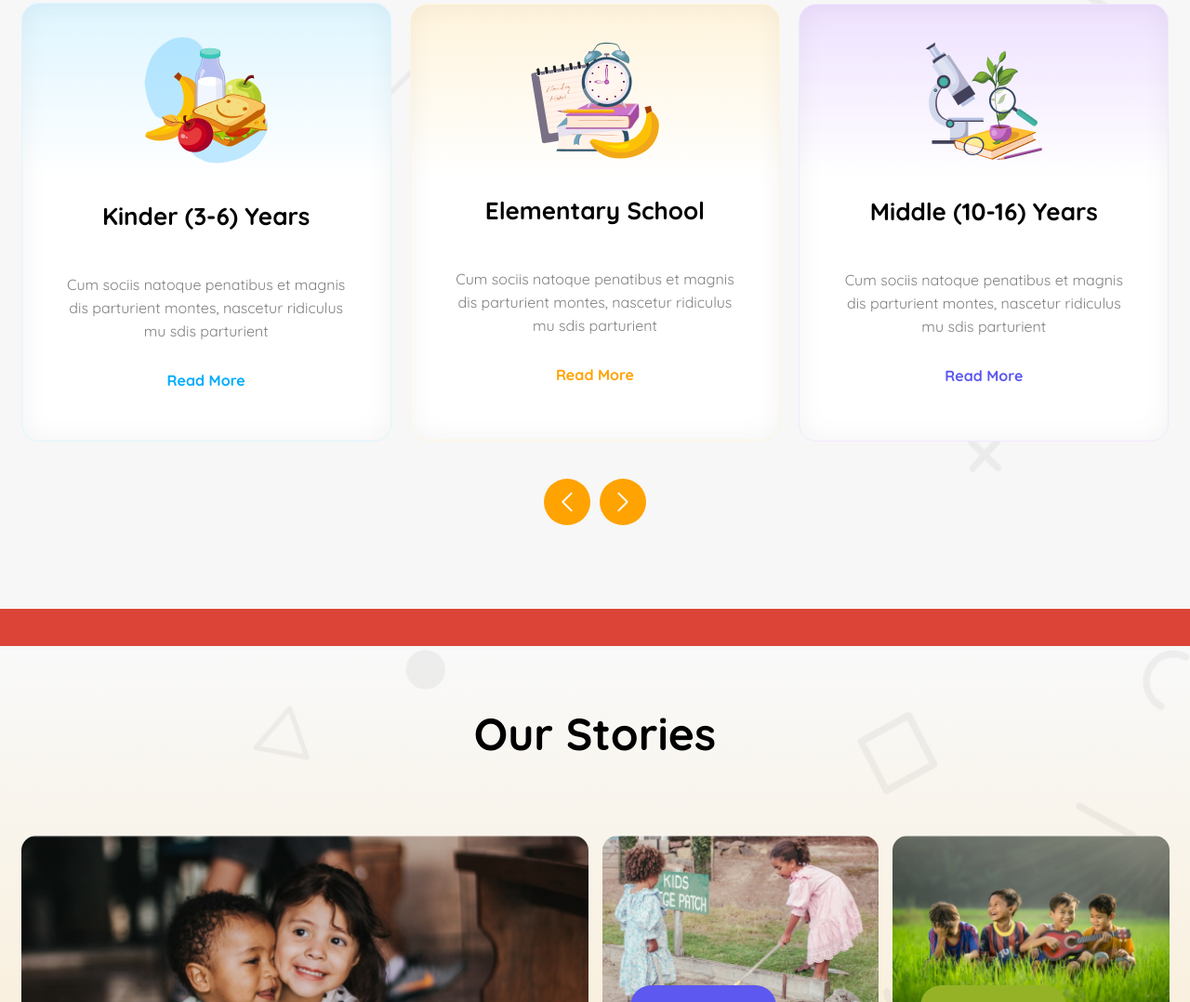
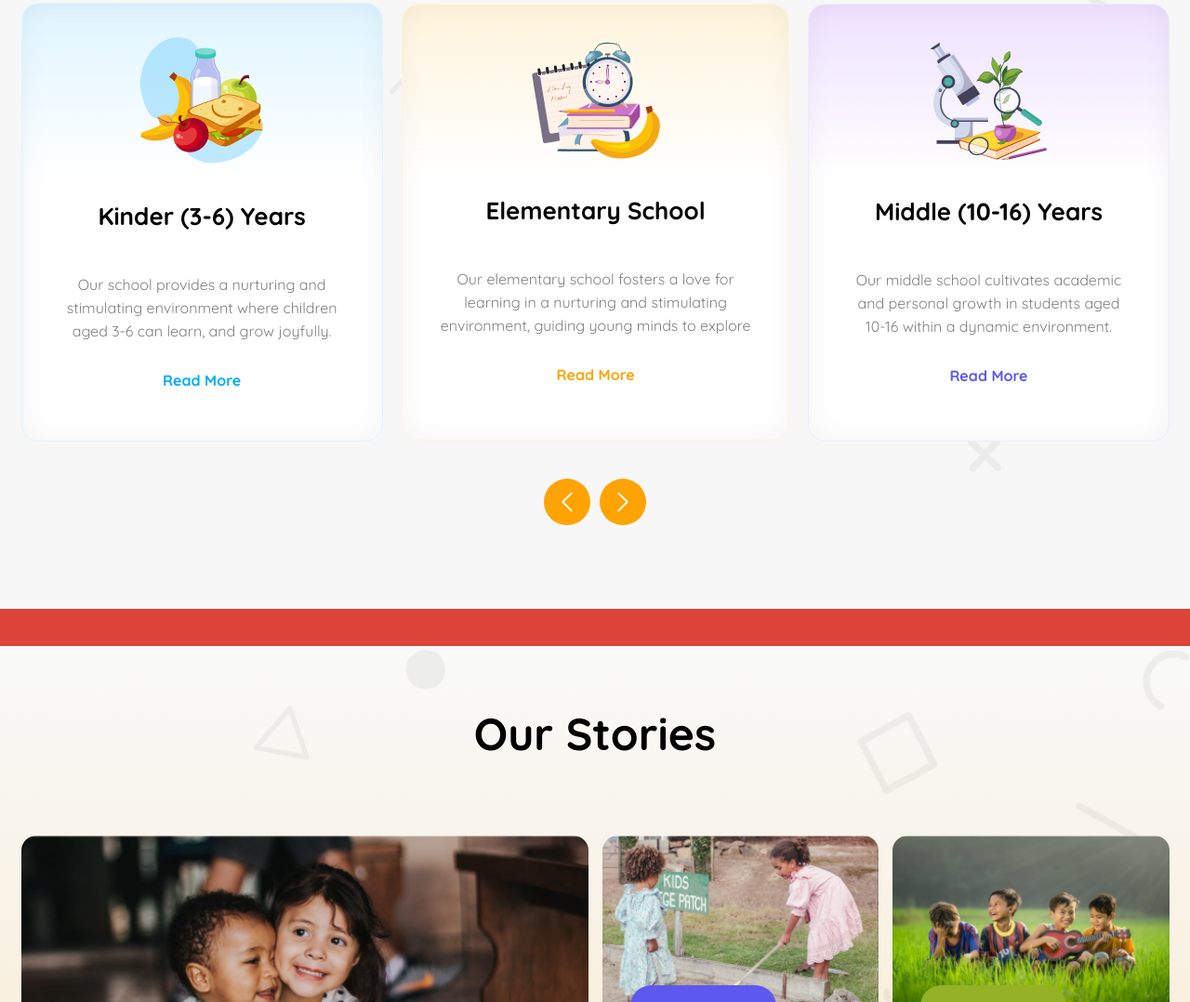
Before and after one commit to atik735/Kids-School, a plain HTML site: page index.html in a window 1280 px wide. Shown: the part 928-2006 px from the top of the page at 93% size. Drawn offline with Linux system fonts and the light colour scheme.

Commit message:
just some meaning full  text added

```diff
--- a/index.html
+++ b/index.html
@@ -77,9 +77,10 @@
                 <div class="curriculum-card1">
                     <img src="assets/kinder.png" alt="Kinder">
                     <h3 class="card-title">Kinder (3-6) Years</h3>
-                    <p>Cum sociis natoque penatibus et magnis
-                        dis parturient montes, nascetur ridiculus
-                        mu sdis parturient</p>
+                    <p>Our school provides a nurturing and stimulating environment
+
+                    where children aged 3-6 can learn, and grow joyfully.
+                    </p>
                         <div class="read-more-container">
                         <a class="blue read-more" href="#">Read More</a>
                     </div>
@@ -90,9 +91,9 @@
                 <div class="curriculum-card2">
                     <img src="assets/elementary.png" alt="Kinder">
                     <h3 class="card-title">Elementary School</h3>
-                    <p>Cum sociis natoque penatibus et magnis
-                        dis parturient montes, nascetur ridiculus
-                        mu sdis parturient</p>
+                    <p>Our elementary school fosters a love for
+                        learning in a nurturing and stimulating environment, guiding young minds to
+                        explore</p>
                         <div class="read-more-container">
                         <a class="orange read-more" href="#">Read More</a>
                     </div>
@@ -105,9 +106,10 @@
                 <div class="curriculum-card3">
                     <img src="assets/middle.png" alt="Kinder">
                     <h3 class="card-title">Middle (10-16) Years</h3>
-                    <p>Cum sociis natoque penatibus et magnis
-                        dis parturient montes, nascetur ridiculus
-                        mu sdis parturient</p>
+                    <p>Our middle school cultivates academic
+                        and personal growth in students aged 10-16 within a
+                        dynamic environment.
+                        </p>
                         <div class="read-more-container">
                         <a class="purple read-more" href="#">Read More</a>
                     </div>
```
